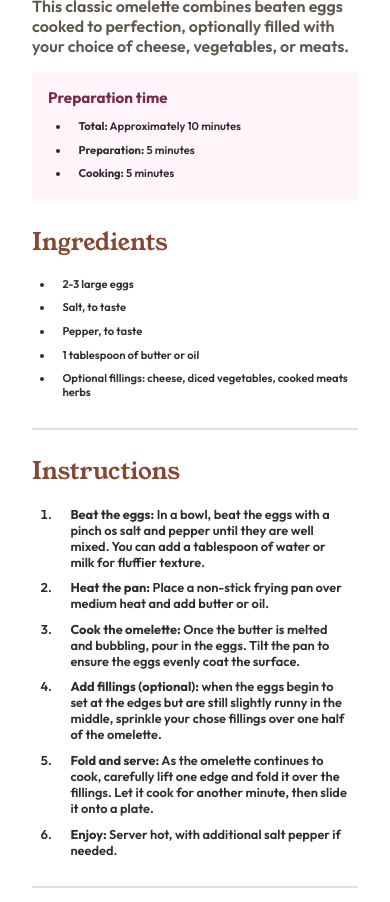
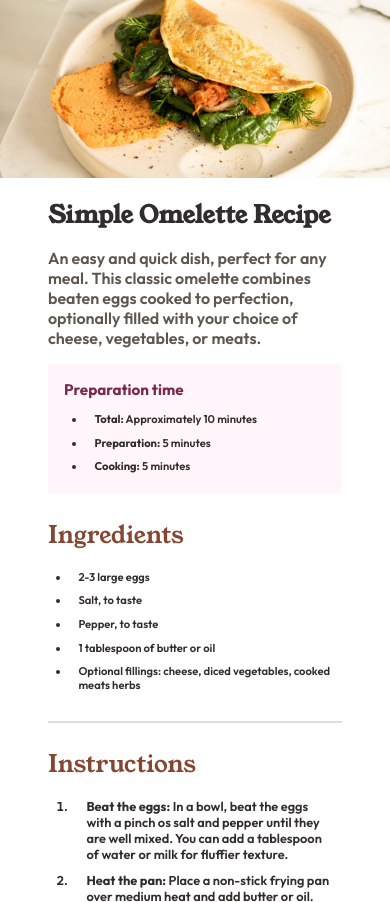
Before and after one commit to pguevara135/recipe-page-main, a plain HTML site: page index.html in a window 390 px wide. Shown: the top 902 px of the page. Drawn offline with Linux system fonts and the light colour scheme.

Commit message:
refactored @media screen

```diff
--- a/index.html
+++ b/index.html
@@ -21,13 +21,14 @@
     <figure>
       <img src="assets/images/image-omelette.jpeg" alt="">
     </figure>
+
+   </header>
+   <section class="description">
     <h1>Simple Omelette Recipe</h1>
-    <p class="description">
+    <p>
       An easy and quick dish, perfect for any meal. This classic omelette combines beaten eggs cooked
       to perfection, optionally filled with your choice of cheese, vegetables, or meats.
     </p>
-   </header>
-   <section class="description">
     <div class="preparation">
       <h3>Preparation time</h3>
       <ul>
--- a/style.css
+++ b/style.css
@@ -15,11 +15,9 @@
 * {
     margin: 0;
     padding: 0;
+    border: 0;
+    outline: 0;
     box-sizing: border-box;
-}
-
-img {
-    width: 100%;
 }
 
 p {
@@ -34,22 +32,23 @@ span {
 
 body {
     width: 100%;
-    height: 100vh;
+    height: 100%;
     box-sizing: border-box;
     font-family: "Outfit", sans-serif;
     font-size: 16px;
     font-weight: 600;
     color: var(--dark-Charcoal);
     display: flex;
-    align-items: center;
+    align-items: flex-start;
     justify-content: center;
+    flex-wrap: wrap;
     background-color: var(--eggshell);
 }
 
+
 .container {
     width: 700px;
-    max-width: 1200px;
-    min-height: fit-content;
+    height: auto;
     margin-top: 5rem;
     background-color: var(--white);
     padding: 2rem;
@@ -57,6 +56,7 @@ body {
 }
 
 .header img {
+    max-width: 100%;
     border-radius: 15px;
 }
 
@@ -131,3 +131,31 @@ h2 {
     color: var(--nutmeg);
     font-weight: 700;
 }
+
+@media screen and (max-width: 700px) {
+    body {
+        margin: 0;
+        padding: 0;
+    }
+
+    .container {
+        width: 100%;
+        padding: 0;
+        margin: 0;
+        border-radius: 0;
+        box-sizing: border-box;
+    }
+
+    .header img {
+        border-radius: 0;
+    }
+
+    .description {
+        width: 100vw;
+        padding: 0 3rem;
+    }
+
+    p {
+        text-align: left;
+    }
+}
```
